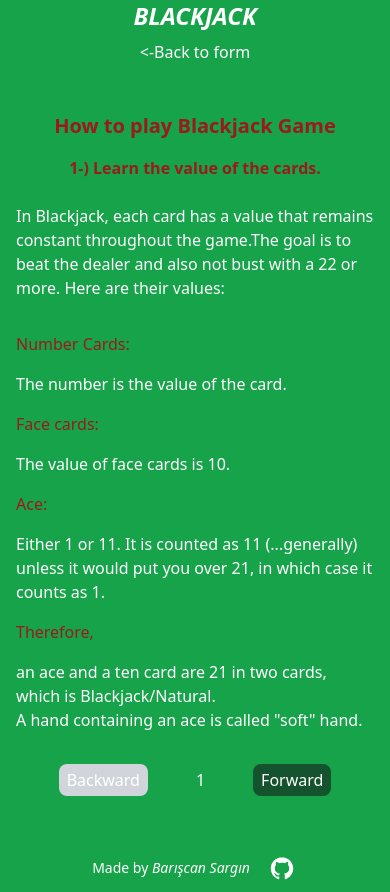
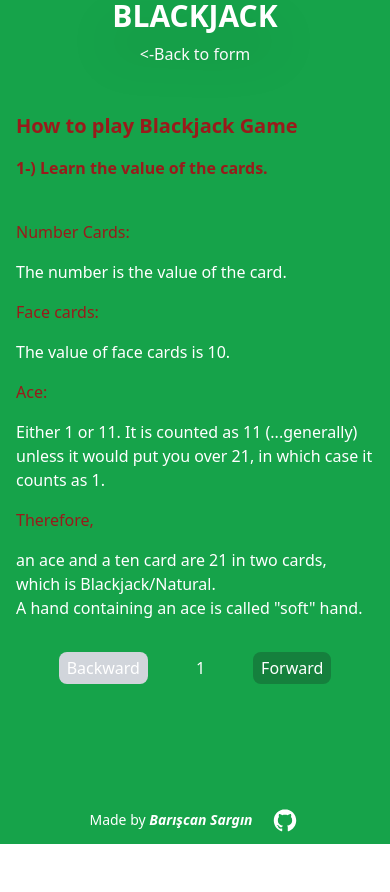
Before and after one commit to bariscansargin/Blackjack-App, a React (Vite) app: page /info in a window 390 px wide. After the commit the page ends 844 px from the top, so only its background shows below. Built offline with nearby package versions, Linux system fonts and the light colour scheme.

Commit message:
Fixed responsive design issues.

```diff
--- a/src/components/ButtonComponent/ButtonComponent.jsx
+++ b/src/components/ButtonComponent/ButtonComponent.jsx
@@ -9,7 +9,7 @@ const ButtonComponent = ({ value, children, position, clickHandler,disabled}) =>
       "bg-green-600 hover:bg-green-500 ": value === "start",
       "bg-red-600 hover:bg-red-500":
         value === "reset" || value === "stay" || value === "backward",
-      "bg-green-900 hover:bg-green-800": value === "hit" || value === "forward",
+      "bg-green-700 hover:bg-green-800": value === "hit" || value === "forward",
     }
   );
   return (
--- a/src/components/Footer/Footer.jsx
+++ b/src/components/Footer/Footer.jsx
@@ -5,7 +5,7 @@ import { Link } from "react-router-dom";
 const Footer = () => {
   return (
     <footer className="h-12 flex justify-center items-center mt-12">
-      <p className="text-white text-sm mr-4">Made by <span className="italic text-white">Barışcan Sargın</span></p>
+      <p className="text-white text-sm mr-4">Made by <span className="italic text-white font-bold">Barışcan Sargın</span></p>
       <Link to={"https://github.com/bariscansargin"}>
         <DiGithubBadge className="w-8 h-8 text-white" />
       </Link>
--- a/src/components/Header/Header.jsx
+++ b/src/components/Header/Header.jsx
@@ -5,8 +5,8 @@ const Header = () => {
   const location = useLocation();
 
   return (
-    <header className="h-20 flex flex-col justify-center items-center">
-      <p className="text-white font-bold text-2xl italic">BLACKJACK</p>
+    <header className="h-20 flex flex-col justify-center items-center lg:mt-1">
+      <p className="text-white font-bold text-3xl drop-shadow-2xl">BLACKJACK</p>
       {(location.pathname === "/game" || location.pathname === "/info") && (
         <Link to={"/"} className="text-white mt-2 mb-4 hover:text-red-400">
           {"<-"}Back to form
--- a/src/components/PlayingCard/PlayingCard.jsx
+++ b/src/components/PlayingCard/PlayingCard.jsx
@@ -16,7 +16,7 @@ const PlayingCard = ({ value, suit, hidden }) => {
   return (
     <>
       {!hidden && (
-        <div className="flex flex-col border w-16 bg-white p-1 rounded-md shadow-lg ml-2">
+        <div className="flex flex-col border w-16 bg-white p-1 rounded-md shadow-lg ml-2 ">
           <div className={"w-full flex justify-start " + cardColor}>
             <p className={cardColor}>{hidden ? "?" : getCardText(value)}</p>
           </div>
@@ -33,7 +33,7 @@ const PlayingCard = ({ value, suit, hidden }) => {
         </div>
       )}
       {hidden && (
-        <div className="flex flex-wrap border w-16 bg-red-400 p-4 rounded-md shadow-lg ml-2 ">
+        <div className="flex flex-wrap border w-16 bg-red-700 p-4 rounded-md shadow-lg ml-2">
           {starsArr.map((star,idx) => {
             return <span key={idx} className="text-white">{star}</span>;
           })}
--- a/src/components/Scoreboard/Scoreboard.jsx
+++ b/src/components/Scoreboard/Scoreboard.jsx
@@ -2,7 +2,7 @@ import React from "react";
 import classNames from "classnames";
 
 const Scoreboard = ({ deckValue, type }) => {
-  const scorebardClasses = classNames(" text-md italic mt-2", {
+  const scorebardClasses = classNames("text-lg italic mt-1", {
     "text-white": deckValue < 21,
     "text-red-700": deckValue > 21,
     "text-green-300": deckValue === 21,
--- a/src/pages/GamePage/GamePage.jsx
+++ b/src/pages/GamePage/GamePage.jsx
@@ -32,7 +32,7 @@ const GamePage = () => {
   const [userDeckScore, setUserDeckScore] = useState(0);
   const [dealerDeckScore, setDealerDeckScore] = useState(0);
   const [infoMessage, setInfoMessage] = useState(
-    "Please enter your bet.(Min: 10$)"
+    "Please enter your bet. (Min: 10$)"
   );
 
   useEffect(() => {
@@ -194,12 +194,14 @@ const GamePage = () => {
   }
 
   return (
-    <main className={"flex flex-col items-center  justify-center grow"}>
+    <main className={"flex flex-col items-center  justify-center grow mb-8"}>
       {isGameStart && (
         <>
           <div className="flex items-center justify-center flex-col">
-            <p className="text-white">Card Remaining: {deck.remaining}</p>
-            <p className="text-white mb-4">DEALER</p>
+            <p className="text-white text-sm italic mb-4">
+              Card Remaining: {deck.remaining}
+            </p>
+            <p className="mb-4 text-red-700 font-bold">DEALER</p>
           </div>
           <div className="flex w-screen items-center justify-center flex-wrap lg:w-[700px]">
             {dealerDeck.map((card, idx) => {
@@ -262,6 +264,7 @@ const GamePage = () => {
               )}
             </div>
             <div className="flex flex-col items-center justify-center">
+              {!validMoney && (
                 <input
                   placeholder="Enter your bet"
                   type="number"
@@ -272,6 +275,7 @@ const GamePage = () => {
                     setBetAmount(e.target.value);
                   }}
                 />
+              )}
               <div className="flex items-center justify-center">
                 {!validMoney && (
                   <ButtonComponent
@@ -282,7 +286,10 @@ const GamePage = () => {
                     BET
                   </ButtonComponent>
                 )}
-
+              </div>
+              <div className="w-full py-8 px-4 bg-green-700 rounded-lg shadow-lg my-2 border  ">
+                <p className="text-white text-center">{infoMessage}</p>
+              </div>
               {gameOver && (
                 <ButtonComponent
                   value={"hit"}
@@ -292,8 +299,7 @@ const GamePage = () => {
                   PLAY AGAIN
                 </ButtonComponent>
               )}
-              </div>
-              <p className="text-white text-center px-2">{infoMessage}</p>
+
               {validMoney && (
                 <Scoreboard type={"Users"} deckValue={userDeckScore} />
               )}
@@ -316,8 +322,12 @@ const GamePage = () => {
           })}
         </div>
         <div className="flex flex-col items-center justify-center mt-4">
-          <p className="text-white mt-4">PLAYER : {name}</p>
-          <p className="text-white">Money : {userMoney} $</p>
+          <div className="bg-green-700 rounded-lg shadow-lg shadow-green-700 p-4 flex justify-center flex-col">
+            <p className="text-white mt-4 text-md font-bold">PLAYER : {name}</p>
+            <p className="text-white text-md font-bold">
+              Money : {userMoney} $
+            </p>
+          </div>
         </div>
       </div>
     </main>
--- a/src/pages/InfoPage/InfoPage.jsx
+++ b/src/pages/InfoPage/InfoPage.jsx
@@ -7,7 +7,7 @@ const InfoPage = () => {
     <main className=" flex-grow flex flex-col items-center mt-4 ">
       <p className="text-white text-md mb-12  ">Fill the form to get start!</p>
       <GameForm />
-      <Link to={"/info"} className=" bg-gray-600 text-white rounded-lg px-1 py-2 mt-4 hover:bg-gray-400 hover:text-black ">How to play ?</Link>
+      <Link to={"/info"} className=" bg-gray-600 text-white rounded-lg p-4 mt-4 hover:bg-gray-400 hover:text-black lg:p-3">How to play ?</Link>
     </main>
   );
 };
--- a/src/pages/InstructivePage/InstructivePage.jsx
+++ b/src/pages/InstructivePage/InstructivePage.jsx
@@ -31,21 +31,17 @@ const InstructivePage = () => {
   };
   const PageWrapper = ({ children }) => {
     return (
-      <div className="flex flex-col items-center justify-center mb-8 text-white">
+      <div className="flex flex-col justify-center mb-8 text-white lg:items-center">
         {children}
       </div>
     );
   };
   const PageTitle = ({ children, position }) => {
-    return (
-      <p className={"text-red-800 font-bold text-center " + position}>
-        {children}
-      </p>
-    );
+    return <p className={"text-red-800 font-bold " + position}>{children}</p>;
   };
   return (
-    <main className="flex-grow flex flex-col items-center justify-start px-4 lg:text-xl">
-      <p className="text-red-800 font-bold text-xl mt-8 text-center mb-4">
+    <main className="flex-grow flex flex-col px-4 lg:text-lg lg:items-center lg:justify-center ">
+      <p className="text-red-800 font-bold text-xl mt-8 mb-4">
         How to play Blackjack Game
       </p>
       {articleNumber === 1 && (
@@ -54,12 +50,6 @@ const InstructivePage = () => {
             {articleNumber}
             {"-) "}Learn the value of the cards.
           </PageTitle>
-
-          <p className="mb-4 lg:px-12">
-            In Blackjack, each card has a value that remains constant throughout
-            the game.The goal is to beat the dealer and also not bust with a 22
-            or more. Here are their values:
-          </p>
 
           <ul className="lg:w-1/2 lg:mt-4">
             <ListItem>Number Cards:</ListItem> The number is the value of the
@@ -81,10 +71,6 @@ const InstructivePage = () => {
             {articleNumber}
             {"-) "}Learn your choices.
           </PageTitle>
-
-          <p className="mb-4">
-            There are two basic options when it's your turn
-          </p>
 
           <ul className="lg:w-1/2">
             <ListItem>Hit:</ListItem> Get another card. You are able to hit
@@ -111,14 +97,6 @@ const InstructivePage = () => {
             {articleNumber}
             {"-) "}Start winning.
           </PageTitle>
-
-          <p className="mb-4 lg:px-16">
-            In order to win, the player has to be closer to 21 than the dealer,
-            without going over. If the player goes over, he has "busted." If
-            it's a tie, it's a "push" -- neither the player nor the house wins.
-            A blackjack is when your starting hand is an ace and 10, or face
-            card.
-          </p>
 
           <ul className="lg:w-1/2">
             <ListItem>The dealer </ListItem> will go around the players until
```
Lines whose indentation alone changed are shown as unchanged.
